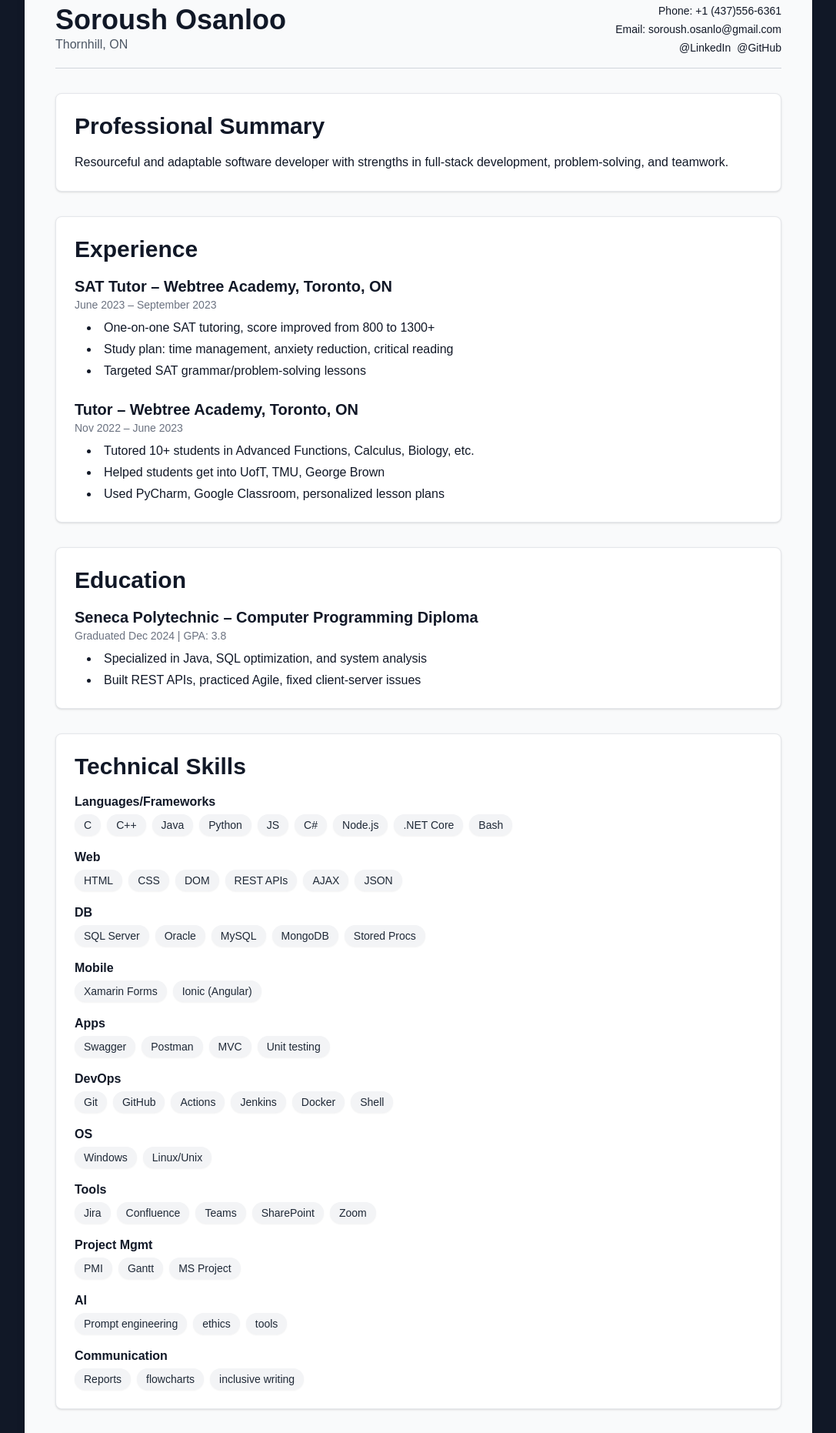
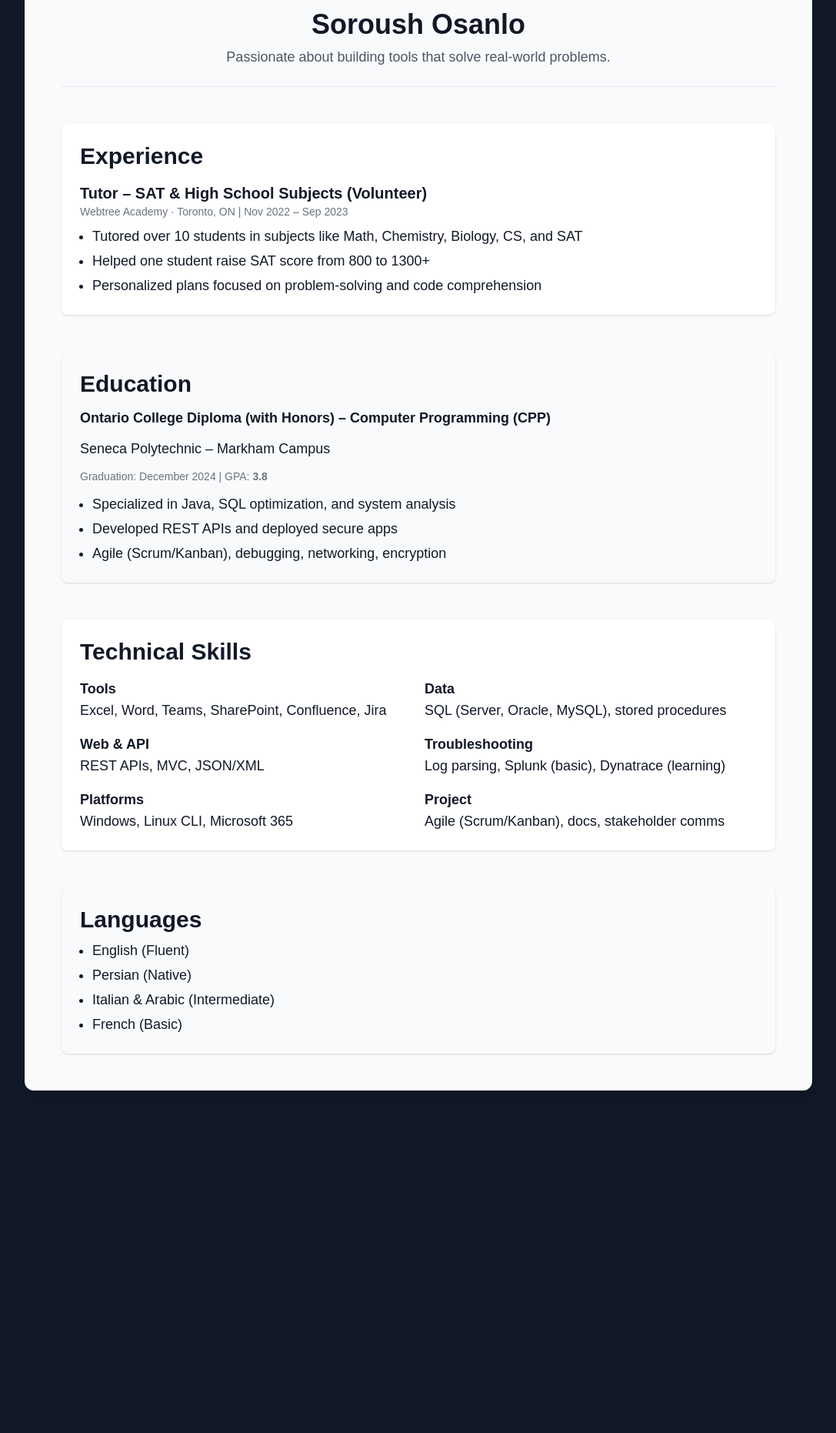
Before and after one commit to Soroush20041383/tech-portfolio, a Next.js app: page /resume in a window 1280 px wide. Shown: the part 140-2002 px from the top of the page at 77% size, without its empty margins (96-1183 px from the left). After the commit the page ends 1597 px from the top, so only its background shows below. Built offline with nearby package versions, Linux system fonts and the light colour scheme.

Commit message:
Redesign resume page

```diff
--- /dev/null
+++ b/app/components/FadeInSection.tsx
@@ -0,0 +1,32 @@
+"use client";
+import { useRef, useEffect, useState, ReactNode } from "react";
+
+export default function FadeInSection({ children }: { children: ReactNode }) {
+  const ref = useRef<HTMLDivElement | null>(null);
+  const [isVisible, setIsVisible] = useState(false);
+
+  useEffect(() => {
+    const node = ref.current;
+    if (!node) return;
+    const observer = new IntersectionObserver(
+      ([entry]) => {
+        if (entry.isIntersecting) {
+          setIsVisible(true);
+          observer.unobserve(entry.target);
+        }
+      },
+      { threshold: 0.1 }
+    );
+    observer.observe(node);
+    return () => observer.disconnect();
+  }, []);
+
+  return (
+    <div
+      ref={ref}
+      className={`transition-all duration-700 ${isVisible ? "opacity-100 translate-y-0" : "opacity-0 translate-y-8"}`}
+    >
+      {children}
+    </div>
+  );
+}
--- a/app/resume/page.tsx
+++ b/app/resume/page.tsx
@@ -1,212 +1,92 @@
-import Link from 'next/link';
+import FadeInSection from "../components/FadeInSection";
 import ScrollTopButton from "../components/ScrollTopButton";
 
 export default function ResumePage() {
   return (
-    <div className="max-w-screen-lg mx-auto space-y-8 p-6 sm:p-8 md:p-10 bg-gray-50 text-gray-900 rounded-xl shadow-lg">
+    <div className="max-w-5xl mx-auto space-y-12 p-6 sm:p-8 md:p-12 bg-gray-50 text-gray-900 rounded-xl shadow-lg">
       {/* Header */}
-      <header className="flex flex-col md:flex-row md:justify-between md:items-center gap-2 border-b border-gray-300 pb-4">
-        <div>
-          <h1 className="text-4xl font-bold">Soroush Osanloo</h1>
-          <p className="text-gray-600">Thornhill, ON</p>
-        </div>
-        <div className="space-y-1 md:text-right">
-          <p className="text-sm">Phone: <a href="tel:+14375566361" className="hover:underline">+1 (437)556-6361</a></p>
-          <p className="text-sm">Email: <a href="mailto:soroush.osanlo@gmail.com" className="hover:underline">soroush.osanlo@gmail.com</a></p>
-          <p className="text-sm">
-            <a href="#" className="hover:underline mr-2">@LinkedIn</a>
-            <a href="#" className="hover:underline">@GitHub</a>
-          </p>
-        </div>
+      <header className="text-center space-y-2 border-b border-gray-200 pb-6">
+        <h1 className="text-4xl font-bold">Soroush Osanlo</h1>
+        <p className="text-lg text-gray-600">Passionate about building tools that solve real-world problems.</p>
       </header>
 
-      {/* Professional Summary */}
-      <section className="bg-white p-6 rounded-lg shadow border border-gray-200 space-y-2">
-        <h2 className="text-3xl font-bold mb-4">Professional Summary</h2>
-        <p className="text-base leading-relaxed">
-          Resourceful and adaptable software developer with strengths in full-stack development,
-          problem-solving, and teamwork.
-        </p>
-      </section>
-
       {/* Experience */}
-      <section className="bg-white p-6 rounded-lg shadow border border-gray-200 space-y-4">
-        <h2 className="text-3xl font-bold mb-4">Experience</h2>
-        <div className="space-y-6">
+      <FadeInSection>
+        <section className="bg-white p-6 rounded-lg shadow space-y-4">
+          <h2 className="text-3xl font-semibold">Experience</h2>
           <div>
-            <h3 className="text-xl font-semibold">SAT Tutor – Webtree Academy, Toronto, ON</h3>
-            <p className="text-sm text-gray-500">June 2023 – September 2023</p>
-            <ul className="list-disc list-inside ml-4 mt-2 space-y-1">
-              <li>One-on-one SAT tutoring, score improved from 800 to 1300+</li>
-              <li>Study plan: time management, anxiety reduction, critical reading</li>
-              <li>Targeted SAT grammar/problem-solving lessons</li>
+            <h3 className="text-xl font-semibold">Tutor – SAT &amp; High School Subjects (Volunteer)</h3>
+            <p className="text-sm text-gray-500">Webtree Academy · Toronto, ON | Nov 2022 – Sep 2023</p>
+            <ul className="list-disc ml-4 mt-2 space-y-1 text-lg">
+              <li>Tutored over 10 students in subjects like Math, Chemistry, Biology, CS, and SAT</li>
+              <li>Helped one student raise SAT score from 800 to 1300+</li>
+              <li>Personalized plans focused on problem-solving and code comprehension</li>
             </ul>
           </div>
-          <div>
-            <h3 className="text-xl font-semibold">Tutor – Webtree Academy, Toronto, ON</h3>
-            <p className="text-sm text-gray-500">Nov 2022 – June 2023</p>
-            <ul className="list-disc list-inside ml-4 mt-2 space-y-1">
-              <li>Tutored 10+ students in Advanced Functions, Calculus, Biology, etc.</li>
-              <li>Helped students get into UofT, TMU, George Brown</li>
-              <li>Used PyCharm, Google Classroom, personalized lesson plans</li>
-            </ul>
-          </div>
-        </div>
-      </section>
+        </section>
+      </FadeInSection>
 
       {/* Education */}
-      <section className="bg-white p-6 rounded-lg shadow border border-gray-200 space-y-2">
-        <h2 className="text-3xl font-bold mb-4">Education</h2>
-        <div>
-          <h3 className="text-xl font-semibold">Seneca Polytechnic – Computer Programming Diploma</h3>
-          <p className="text-sm text-gray-500">Graduated Dec 2024 | GPA: 3.8</p>
-          <ul className="list-disc list-inside ml-4 mt-2 space-y-1">
+      <FadeInSection>
+        <section className="bg-gray-50 p-6 rounded-lg shadow space-y-3">
+          <h2 className="text-3xl font-semibold">Education</h2>
+          <p className="text-lg font-semibold">Ontario College Diploma (with Honors) – Computer Programming (CPP)</p>
+          <p className="text-lg">Seneca Polytechnic – Markham Campus</p>
+          <p className="text-sm text-gray-500">Graduation: December 2024 | GPA: <span className="font-bold">3.8</span></p>
+          <ul className="list-disc ml-4 mt-2 space-y-1 text-lg">
             <li>Specialized in Java, SQL optimization, and system analysis</li>
-            <li>Built REST APIs, practiced Agile, fixed client-server issues</li>
+            <li>Developed REST APIs and deployed secure apps</li>
+            <li>Agile (Scrum/Kanban), debugging, networking, encryption</li>
           </ul>
-        </div>
-      </section>
+        </section>
+      </FadeInSection>
 
       {/* Technical Skills */}
-      <section className="bg-white p-6 rounded-lg shadow border border-gray-200 space-y-4">
-        <h2 className="text-3xl font-bold mb-4">Technical Skills</h2>
-        <div className="space-y-4">
-          <div>
-            <h3 className="font-semibold">Languages/Frameworks</h3>
-            <div className="flex flex-wrap gap-2 mt-1">
-              {['C','C++','Java','Python','JS','C#','Node.js','.NET Core','Bash'].map((s) => (
-                <span key={s} className="bg-gray-100 text-gray-800 px-3 py-1 rounded-full shadow-sm text-sm">{s}</span>
-              ))}
+      <FadeInSection>
+        <section className="bg-white p-6 rounded-lg shadow space-y-4">
+          <h2 className="text-3xl font-semibold">Technical Skills</h2>
+          <div className="grid grid-cols-1 sm:grid-cols-2 gap-4 text-lg">
+            <div>
+              <h3 className="font-semibold">Tools</h3>
+              <p>Excel, Word, Teams, SharePoint, Confluence, Jira</p>
+            </div>
+            <div>
+              <h3 className="font-semibold">Data</h3>
+              <p>SQL (Server, Oracle, MySQL), stored procedures</p>
+            </div>
+            <div>
+              <h3 className="font-semibold">Web &amp; API</h3>
+              <p>REST APIs, MVC, JSON/XML</p>
+            </div>
+            <div>
+              <h3 className="font-semibold">Troubleshooting</h3>
+              <p>Log parsing, Splunk (basic), Dynatrace (learning)</p>
+            </div>
+            <div>
+              <h3 className="font-semibold">Platforms</h3>
+              <p>Windows, Linux CLI, Microsoft 365</p>
+            </div>
+            <div>
+              <h3 className="font-semibold">Project</h3>
+              <p>Agile (Scrum/Kanban), docs, stakeholder comms</p>
             </div>
           </div>
-          <div>
-            <h3 className="font-semibold">Web</h3>
-            <div className="flex flex-wrap gap-2 mt-1">
-              {['HTML','CSS','DOM','REST APIs','AJAX','JSON'].map((s) => (
-                <span key={s} className="bg-gray-100 text-gray-800 px-3 py-1 rounded-full shadow-sm text-sm">{s}</span>
-              ))}
-            </div>
-          </div>
-          <div>
-            <h3 className="font-semibold">DB</h3>
-            <div className="flex flex-wrap gap-2 mt-1">
-              {['SQL Server','Oracle','MySQL','MongoDB','Stored Procs'].map((s) => (
-                <span key={s} className="bg-gray-100 text-gray-800 px-3 py-1 rounded-full shadow-sm text-sm">{s}</span>
-              ))}
-            </div>
-          </div>
-          <div>
-            <h3 className="font-semibold">Mobile</h3>
-            <div className="flex flex-wrap gap-2 mt-1">
-              {['Xamarin Forms','Ionic (Angular)'].map((s) => (
-                <span key={s} className="bg-gray-100 text-gray-800 px-3 py-1 rounded-full shadow-sm text-sm">{s}</span>
-              ))}
-            </div>
-          </div>
-          <div>
-            <h3 className="font-semibold">Apps</h3>
-            <div className="flex flex-wrap gap-2 mt-1">
-              {['Swagger','Postman','MVC','Unit testing'].map((s) => (
-                <span key={s} className="bg-gray-100 text-gray-800 px-3 py-1 rounded-full shadow-sm text-sm">{s}</span>
-              ))}
-            </div>
-          </div>
-          <div>
-            <h3 className="font-semibold">DevOps</h3>
-            <div className="flex flex-wrap gap-2 mt-1">
-              {['Git','GitHub','Actions','Jenkins','Docker','Shell'].map((s) => (
-                <span key={s} className="bg-gray-100 text-gray-800 px-3 py-1 rounded-full shadow-sm text-sm">{s}</span>
-              ))}
-            </div>
-          </div>
-          <div>
-            <h3 className="font-semibold">OS</h3>
-            <div className="flex flex-wrap gap-2 mt-1">
-              {['Windows','Linux/Unix'].map((s) => (
-                <span key={s} className="bg-gray-100 text-gray-800 px-3 py-1 rounded-full shadow-sm text-sm">{s}</span>
-              ))}
-            </div>
-          </div>
-          <div>
-            <h3 className="font-semibold">Tools</h3>
-            <div className="flex flex-wrap gap-2 mt-1">
-              {['Jira','Confluence','Teams','SharePoint','Zoom'].map((s) => (
-                <span key={s} className="bg-gray-100 text-gray-800 px-3 py-1 rounded-full shadow-sm text-sm">{s}</span>
-              ))}
-            </div>
-          </div>
-          <div>
-            <h3 className="font-semibold">Project Mgmt</h3>
-            <div className="flex flex-wrap gap-2 mt-1">
-              {['PMI','Gantt','MS Project'].map((s) => (
-                <span key={s} className="bg-gray-100 text-gray-800 px-3 py-1 rounded-full shadow-sm text-sm">{s}</span>
-              ))}
-            </div>
-          </div>
-          <div>
-            <h3 className="font-semibold">AI</h3>
-            <div className="flex flex-wrap gap-2 mt-1">
-              {['Prompt engineering','ethics','tools'].map((s) => (
-                <span key={s} className="bg-gray-100 text-gray-800 px-3 py-1 rounded-full shadow-sm text-sm">{s}</span>
-              ))}
-            </div>
-          </div>
-          <div>
-            <h3 className="font-semibold">Communication</h3>
-            <div className="flex flex-wrap gap-2 mt-1">
-              {['Reports','flowcharts','inclusive writing'].map((s) => (
-                <span key={s} className="bg-gray-100 text-gray-800 px-3 py-1 rounded-full shadow-sm text-sm">{s}</span>
-              ))}
-            </div>
-          </div>
-        </div>
-      </section>
+        </section>
+      </FadeInSection>
 
       {/* Languages */}
-      <section className="bg-white p-6 rounded-lg shadow border border-gray-200 space-y-2">
-        <h2 className="text-3xl font-bold mb-4">Languages</h2>
-        <ul className="grid grid-cols-1 sm:grid-cols-2 gap-y-1 gap-x-6 list-disc list-inside ml-4">
-          <li>English: Native</li>
-          <li>French: Beginner</li>
-          <li>Persian: Native</li>
-          <li>Italian: Intermediate</li>
-          <li>Arabic: Intermediate</li>
-        </ul>
-      </section>
+      <FadeInSection>
+        <section className="bg-gray-50 p-6 rounded-lg shadow space-y-2">
+          <h2 className="text-3xl font-semibold">Languages</h2>
+          <ul className="list-disc ml-4 space-y-1 text-lg">
+            <li>English (Fluent)</li>
+            <li>Persian (Native)</li>
+            <li>Italian &amp; Arabic (Intermediate)</li>
+            <li>French (Basic)</li>
+          </ul>
+        </section>
+      </FadeInSection>
 
-      {/* Project Highlights */}
-      <section className="bg-white p-6 rounded-lg shadow border border-gray-200 space-y-4">
-        <h2 className="text-3xl font-bold mb-4">Project Highlights</h2>
-        <div className="space-y-4">
-          <div>
-            <h3 className="text-xl font-semibold">Digital Check Processing (Capstone)</h3>
-            <p className="ml-4">Java + SQL, fraud checks, REST API, testing, CI/CD</p>
-          </div>
-          <div>
-            <h3 className="text-xl font-semibold">System Health Dashboard</h3>
-            <p className="ml-4">Python + Bash + MongoDB, log parsing, REST API, MVC</p>
-          </div>
-        </div>
-      </section>
-
-      {/* Other Info */}
-      <section className="bg-white p-6 rounded-lg shadow border border-gray-200 space-y-2">
-        <h2 className="text-3xl font-bold mb-4">Other Info</h2>
-        <ul className="list-disc list-inside ml-4 space-y-1">
-          <li>International graduate on Canadian open work permit</li>
-          <li>Recommendation letters available upon request</li>
-        </ul>
-      </section>
-
-      {/* Download Button */}
-      <div className="pt-4">
-        <Link
-          href="/resume.pdf"
-          className="inline-block px-6 py-3 bg-blue-600 text-white rounded-lg hover:bg-blue-700 transition"
-        >
-          Download PDF Resume
-        </Link>
-      </div>
       <ScrollTopButton />
     </div>
   );
```
